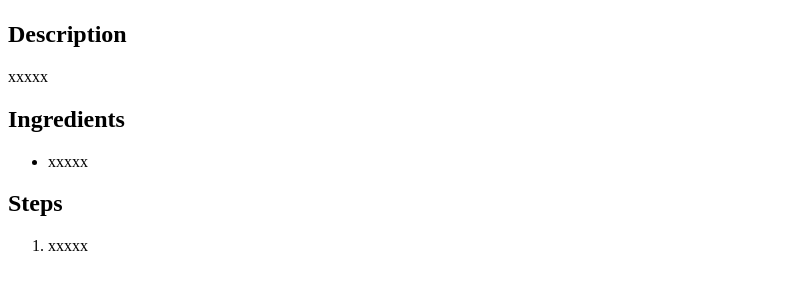
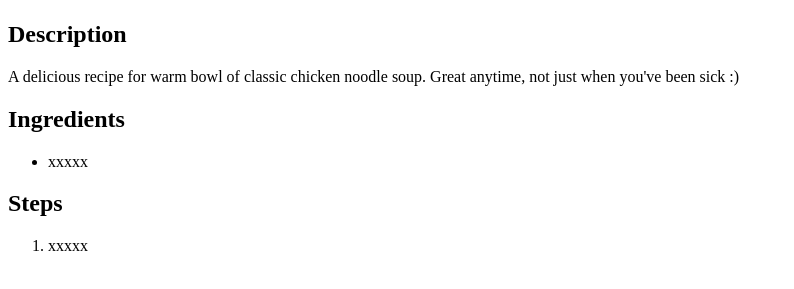
Before and after one commit to jacann/odin-recipes, a plain HTML site: page recipes/chicken-noodle-soup.html in a window 1280 px wide. Shown: the part 383-672 px from the top of the page, without its empty margins (0-794 px from the left). Drawn offline with Linux system fonts and the light colour scheme.

Commit message:
Add chicken noodle soup description

```diff
--- a/recipes/chicken-noodle-soup.html
+++ b/recipes/chicken-noodle-soup.html
@@ -8,7 +8,7 @@
         <h1>Chicken Noodle Soup</h1>
         <img src="https://diethood.com/chicken-noodle-soup/">
         <h2>Description</h2>
-        <p>xxxxx</p>
+        <p>A delicious recipe for warm bowl of classic chicken noodle soup. Great anytime, not just when you've been sick :)</p>
         <h2>Ingredients</h2>
         <ul>
             <li>xxxxx</li>
```
